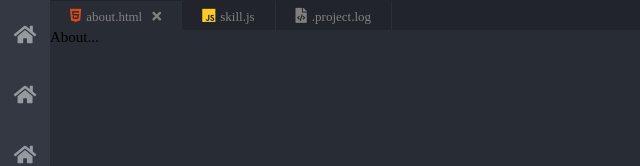
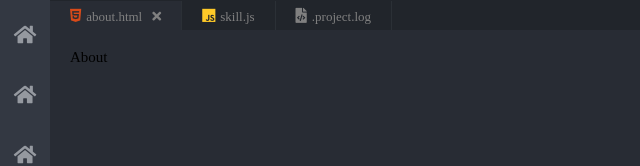
Before and after one commit to DoGeol/portfolio, a React (Create React App) app: page /portfolio/about in a window 1280 px wide. Shown: the top 166 px of the page, without its empty margins (0-640 px from the left). Built offline with nearby package versions, Linux system fonts and the light colour scheme.

Commit message:
[feat] ArticleContainer Global Css 추가

```diff
--- a/src/pages/article/About.tsx
+++ b/src/pages/article/About.tsx
@@ -1,8 +1,11 @@
 import React from 'react';
+import { ArticleContainer } from '../../styled/GlobalStyles';
 
 function About() {
   return (
-    <div>About...</div>
+    <ArticleContainer>
+      About
+    </ArticleContainer>
   );
 }
 
--- a/src/pages/article/NotFound.tsx
+++ b/src/pages/article/NotFound.tsx
@@ -1,8 +1,11 @@
 import React from 'react';
+import { ArticleContainer } from '../../styled/GlobalStyles';
 
 function NotFound() {
   return (
-    <div>NotFound...</div>
+    <ArticleContainer>
+      Not Found
+    </ArticleContainer>
   );
 }
 
--- a/src/pages/article/Project.tsx
+++ b/src/pages/article/Project.tsx
@@ -1,8 +1,11 @@
 import React from 'react';
+import { ArticleContainer } from '../../styled/GlobalStyles';
 
 function Project() {
   return (
-    <div>Project...</div>
+    <ArticleContainer>
+      Project
+    </ArticleContainer>
   );
 }
 
--- a/src/pages/article/Root.tsx
+++ b/src/pages/article/Root.tsx
@@ -1,8 +1,11 @@
 import React from 'react';
+import { ArticleContainer } from '../../styled/GlobalStyles';
 
 function Root() {
   return (
-    <div>Root...</div>
+    <ArticleContainer>
+      Root
+    </ArticleContainer>
   );
 }
 
--- a/src/pages/article/Skill.tsx
+++ b/src/pages/article/Skill.tsx
@@ -1,8 +1,11 @@
 import React from 'react';
+import { ArticleContainer } from '../../styled/GlobalStyles';
 
 function Skill() {
   return (
-    <div>Skill...</div>
+    <ArticleContainer>
+      Skill
+    </ArticleContainer>
   );
 }
 
--- a/src/styled/GlobalStyles.ts
+++ b/src/styled/GlobalStyles.ts
@@ -1,4 +1,4 @@
-import { createGlobalStyle } from 'styled-components';
+import styled, { createGlobalStyle } from 'styled-components';
 import reset from 'styled-reset';
 
 const globalStyles = createGlobalStyle`
@@ -20,4 +20,8 @@ const globalStyles = createGlobalStyle`
   }
 `;
 
+export const ArticleContainer = styled.div`
+  padding: 20px;
+`;
+
 export default globalStyles;
```
